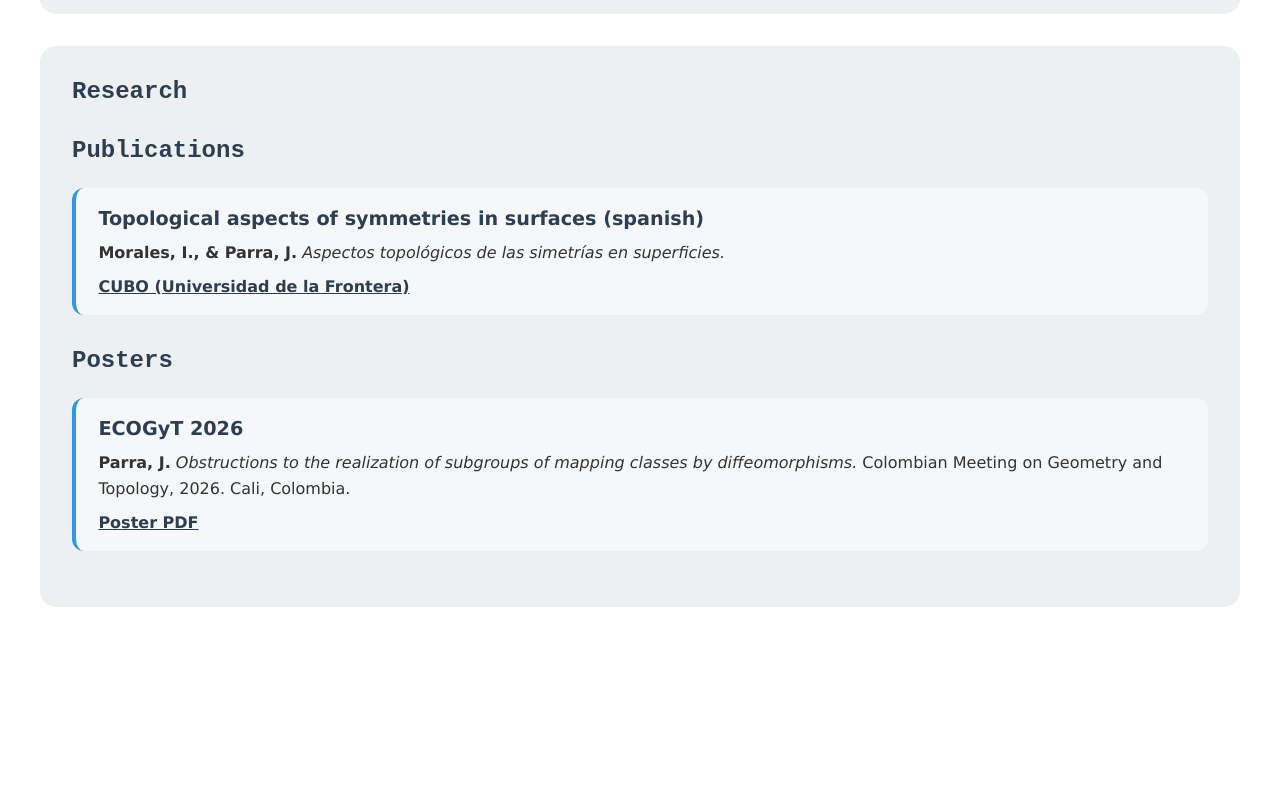
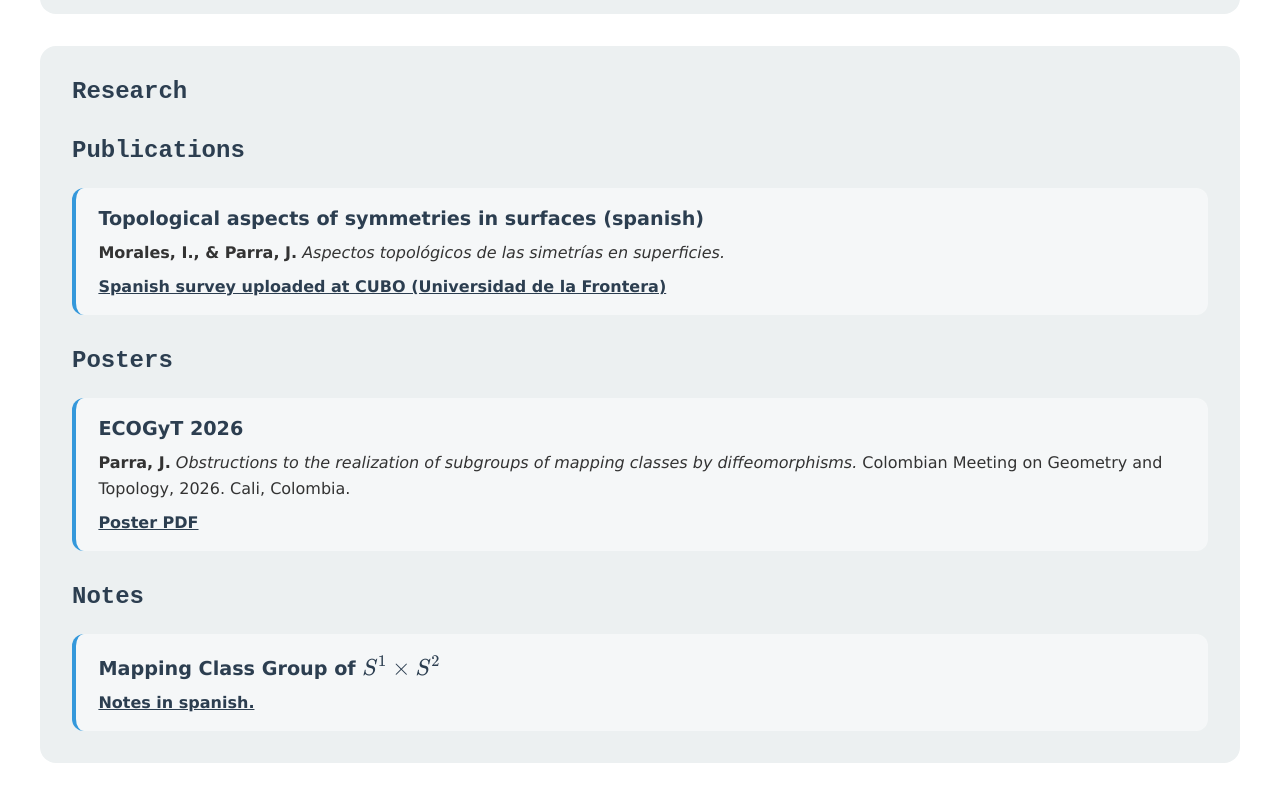
Before and after one commit to juamnito/Juan-Parra-Math, a plain HTML site: page index.html in a window 1280 px wide. Shown: the part 755-1556 px from the top of the page. Before the commit the page ends 1410 px from the top, so only its background shows below. Drawn offline with nearby package versions, Linux system fonts and the light colour scheme.

Commit message:
Poster y notas de MCG(S2xS1)

```diff
--- a/index.html
+++ b/index.html
@@ -5,6 +5,9 @@
     <meta name="viewport" content="width=device-width, initial-scale=1.0">
     <title>Juan Armando Parra Flores</title>
     <link rel="stylesheet" href="style.css">
+     <link rel="stylesheet" href="https://cdn.jsdelivr.net/npm/katex@0.11.1/dist/katex.min.css" integrity="sha384-zB1R0rpPzHqg7Kpt0Aljp8JPLqbXI3bhnPWROx27a9N0Ll6ZP/+DiW/UqRcLbRjq" crossorigin="anonymous">
+  <script defer src="https://cdn.jsdelivr.net/npm/katex@0.11.1/dist/katex.min.js" integrity="sha384-y23I5Q6l+B6vatafAwxRu/0oK/79VlbSz7Q9aiSZUvyWYIYsd+qj+o24G5ZU2zJz" crossorigin="anonymous"></script>
+  <script defer src="https://cdn.jsdelivr.net/npm/katex@0.11.1/dist/contrib/auto-render.min.js" integrity="sha384-kWPLUVMOks5AQFrykwIup5lo0m3iMkkHrD0uJ4H5cjeGihAutqP0yW0J6dpFiVkI" crossorigin="anonymous" onload="renderMathInElement(document.body);"></script>
 </head>
 
 <body>
@@ -57,7 +60,7 @@
                         <strong>Morales, I., & Parra, J.</strong> <em>Aspectos topológicos de las simetrías en superficies.</em>
                     </p>
                     <a href="https://cubo.ufro.cl/index.php/cubo/issue/view/245" target="_blank" rel="noopener noreferrer">
-                        CUBO (Universidad de la Frontera)
+                        Spanish survey uploaded at CUBO (Universidad de la Frontera)
                     </a>
                 </li>
             </ul>
@@ -72,7 +75,19 @@
                         <strong>Parra, J.</strong> <em>Obstructions to the realization of subgroups of mapping classes by diffeomorphisms.</em>
                         Colombian Meeting on Geometry and Topology, 2026. Cali, Colombia.
                     </p>
-                    <a href="docs/Research/Poster-Non-lifting-Juan-Armando-Parra-Flores.pdf" target="_blank" rel="noopener noreferrer"> Poster PDF
+                    <a href="docs/Research/Posters/Poster-Non-lifting-Juan-Armando-Parra-Flores.pdf" target="_blank" rel="noopener noreferrer"> Poster PDF
+                    </a>
+                </li>
+            </ul>
+        </div>
+
+        <div class="research-group">
+            <h3>Notes</h3>
+            <ul class="publication-list">
+                <li class="publication-item">
+                    <h4>Mapping Class Group of \(S^1 \times S^2\)</h4>
+                    <a href="docs/Research/Notes/NotasCálculodeMod(S2xS1)extendido.pdf" target="_blank" rel="noopener noreferrer"> Notes in spanish.
+                    </a>
                 </li>
             </ul>
         </div>
```
Also changed, not shown: 3 other files.
